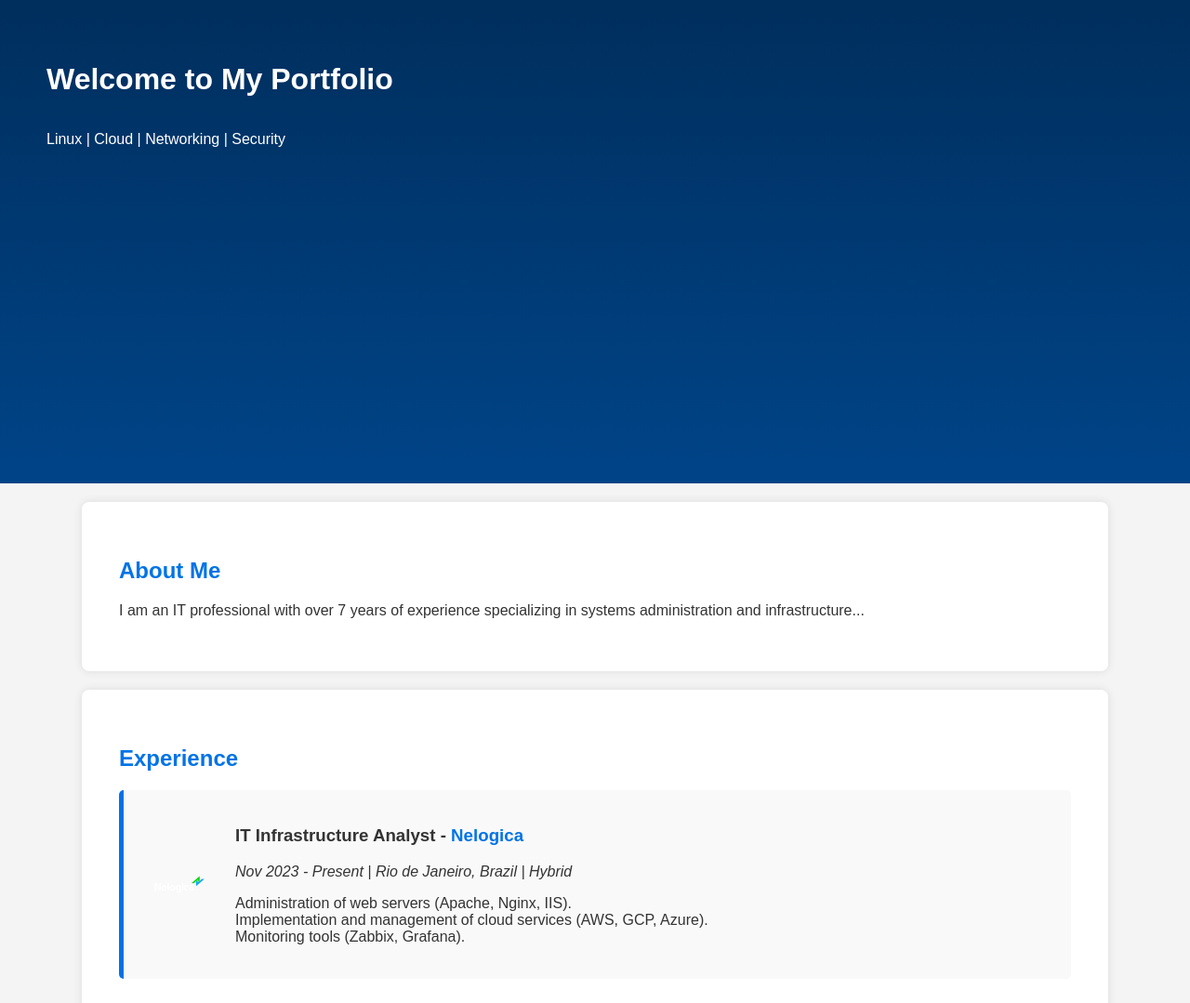
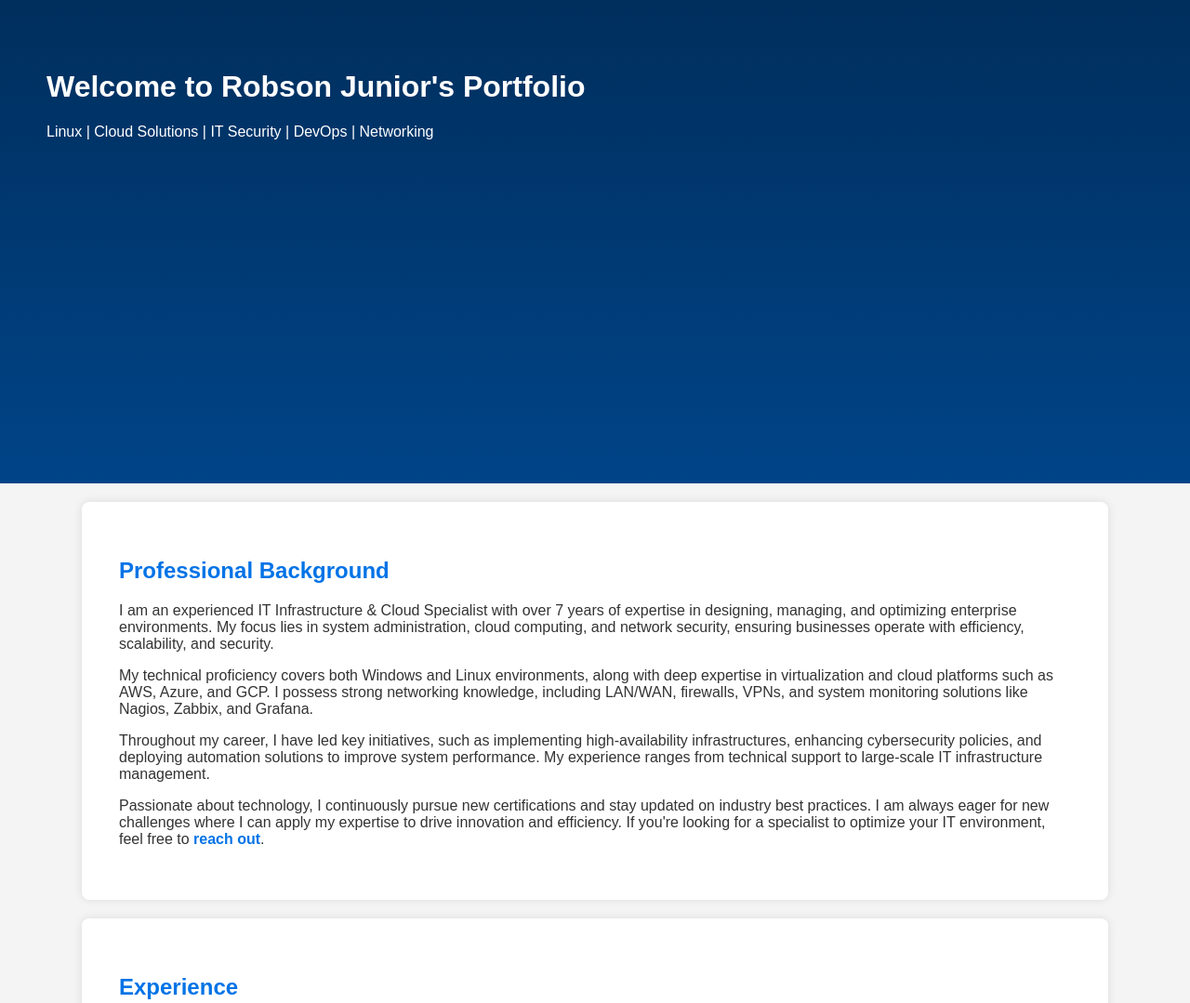
Before and after one commit to 0800rob/portfolio, a plain HTML site: page index.html in a window 1280 px wide. Shown: the part 300-1379 px from the top of the page at 93% size. Drawn offline with Linux system fonts and the light colour scheme.

Commit message:
Update index.html

```diff
--- a/index.html
+++ b/index.html
@@ -22,14 +22,27 @@
                 <li><button id="theme-toggle">🌙</button></li>
             </ul>
         </nav>
-        <h1>Welcome to My Portfolio</h1>
-        <p>Linux | Cloud | Networking | Security</p>
+        <div class="header-content">
+            <h1>Welcome to Robson Junior's Portfolio</h1>
+            <p>Linux | Cloud Solutions | IT Security | DevOps | Networking</p>
+        </div>
     </header>
 
-    <section id="about">
-        <h2>About Me</h2>
-        <p>I am an IT professional with over 7 years of experience specializing in systems administration and infrastructure...</p>
-    </section>
+   <section id="about">
+    <h2>Professional Background</h2>
+    <p>
+        I am an experienced IT Infrastructure & Cloud Specialist with over 7 years of expertise in designing, managing, and optimizing enterprise environments. My focus lies in system administration, cloud computing, and network security, ensuring businesses operate with efficiency, scalability, and security.
+    </p>
+    <p>
+        My technical proficiency covers both Windows and Linux environments, along with deep expertise in virtualization and cloud platforms such as AWS, Azure, and GCP. I possess strong networking knowledge, including LAN/WAN, firewalls, VPNs, and system monitoring solutions like Nagios, Zabbix, and Grafana.
+    </p>
+    <p>
+        Throughout my career, I have led key initiatives, such as implementing high-availability infrastructures, enhancing cybersecurity policies, and deploying automation solutions to improve system performance. My experience ranges from technical support to large-scale IT infrastructure management.
+    </p>
+    <p>
+        Passionate about technology, I continuously pursue new certifications and stay updated on industry best practices. I am always eager for new challenges where I can apply my expertise to drive innovation and efficiency. If you're looking for a specialist to optimize your IT environment, feel free to <a href="#contact">reach out</a>.
+    </p>
+</section>
 
     <section id="experience">
         <h2>Experience</h2>
@@ -51,7 +64,7 @@
         <h2>Portfolio</h2>
         <div class="project">
             <h3><i class="fas fa-server"></i> AWS Linux Server Deployment</h3>
-            <p>Deployed and configured an AWS EC2 instance...</p>
+            <p>Deployed and configured an AWS EC2 instance with Nginx for web hosting, security hardening, and automation.</p>
         </div>
     </section>
 
```
